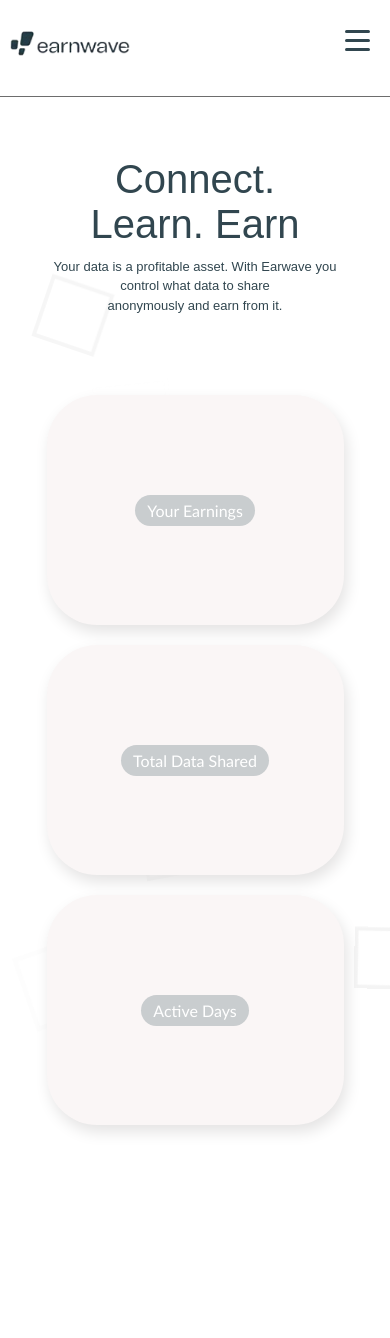
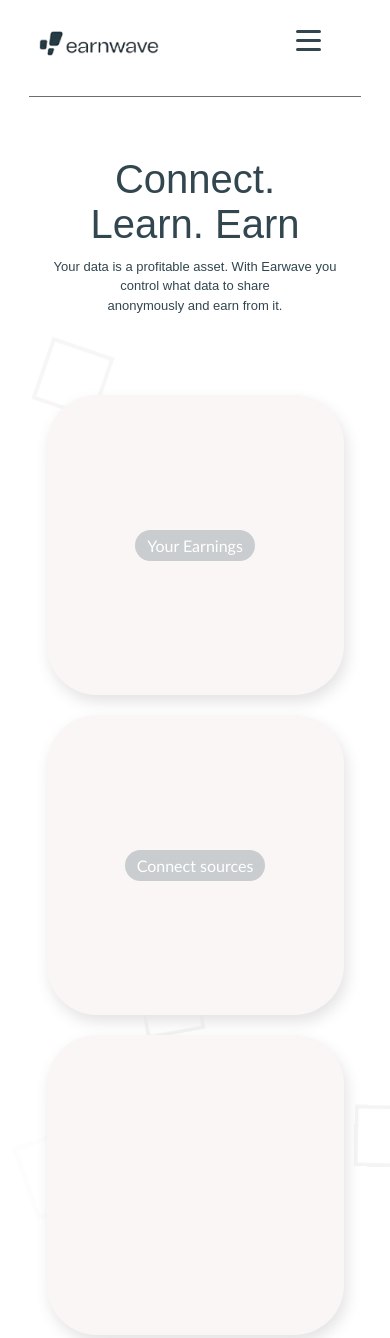
Before and after one commit to rbolivar-823/task-3-landing-page, a plain HTML site: page index.html in a window 390 px wide. Shown: the top 1338 px of the page. Before the commit the page ends 1155 px from the top, so only its background shows below. Drawn offline with Linux system fonts and the light colour scheme.

Commit message:
update for task

```diff
--- a/index.html
+++ b/index.html
@@ -57,7 +57,7 @@
               <p>Your Earnings</p>
             </div>
             <div class="card-back">
-              <p>₱1,200.00</p>
+              <p>₱30,000</p>
             </div>
           </div>
         </div>
@@ -65,10 +65,18 @@
         <div class="card">
           <div class="card-inner">
             <div class="card-front">
-              <p>Total Data Shared</p>
+              <p>Connect sources</p>
             </div>
             <div class="card-back">
-              <p>52 MB</p>
+              <div class="img-1">
+              <img clas="pic-1" src="image/uber.png" alt="" width="50px">
+              <img src="image/amazon.png" alt="" width="50px">
+              </div>
+              <div class="img-2">
+              <img src="image/spotify.png" alt="" width="100px">
+              <img src="image/netflix.png" alt="" width="100px">
+              </div>
+              <button>download</button>
             </div>
           </div>
         </div>
@@ -76,7 +84,7 @@
         <div class="card">
           <div class="card-inner">
             <div class="card-front">
-              <p>Active Days</p>
+              <img src="" alt="">
             </div>
             <div class="card-back">
               <p>15 Days</p>
--- a/style.css
+++ b/style.css
@@ -246,9 +246,35 @@ animation: slide 2.5s;
     font-family: calibri;
     text-align: center;
   }
+  .card-front img,
+  .card-back img {
+    margin: auto;
+    padding-top: 30px;
+  }
 
   .card-back {
     transform: rotateY(180deg);
+    display: flex;
+    flex-direction: column;
+
+  }
+  .card-back button{
+
+    padding: 20px 30px;
+    border-radius: 40px;
+    border: none;
+    background-color: #31464f;
+    color: white;
+  }
+  .img-1{
+    display: flex;
+    justify-content: center;
+    gap: 30px;
+  }
+  .img-2{
+    display: flex;
+    justify-content: center;
+    gap: 100px;
   }
 
   @media (max-width: 1024px) {
@@ -270,17 +296,29 @@ animation: slide 2.5s;
     #nav--link ul li a{
       font-size: 14px;
     }
+    .img-2{
+      display: flex;
+      justify-content: center;
+      gap: 50px;
+    }
+    header{
+      width: 80%;
+      margin: auto;
+    }
   }
 
 @media (max-width: 768px) {
     .box--container {
         gap: 30px;
+        display: flex;
+        flex-direction: column;
       }
 
       .card {
-        width: 200px;
-        height: 250px;
+        width: 350px;
+        height: 300px;
         margin: auto;
+
       }
 
       .card-front p,
@@ -293,7 +331,8 @@ animation: slide 2.5s;
     display: flex;
     align-items: flex-start;
     justify-content: space-between;
-    width: 100%;
+    gap: 100px;
+
     padding: 10px 10px;
     margin: auto;
   }
@@ -351,7 +390,9 @@ animation: slide 2.5s;
       .card {
         width: 90%;
         max-width: 300px;
-        height: 230px;
+        height: 300px;
+        margin: auto;
+
       }
 
       .card-front p,
@@ -359,4 +400,17 @@ animation: slide 2.5s;
         font-size: 16px;
         padding: 6px 12px;
       }
+      .card-back {
+        display: flex;
+        flex-direction: column;
+        justify-content: center;
+
+      }
+
+      .img-2{
+        gap: 50px;
+      }
+      .card-back button {
+        margin-bottom: 10px;
+      }
     }
```
Also changed, not shown: image/amazon.png (added), image/netflix.png (added), image/spotify.png (added), image/uber.png (added).
